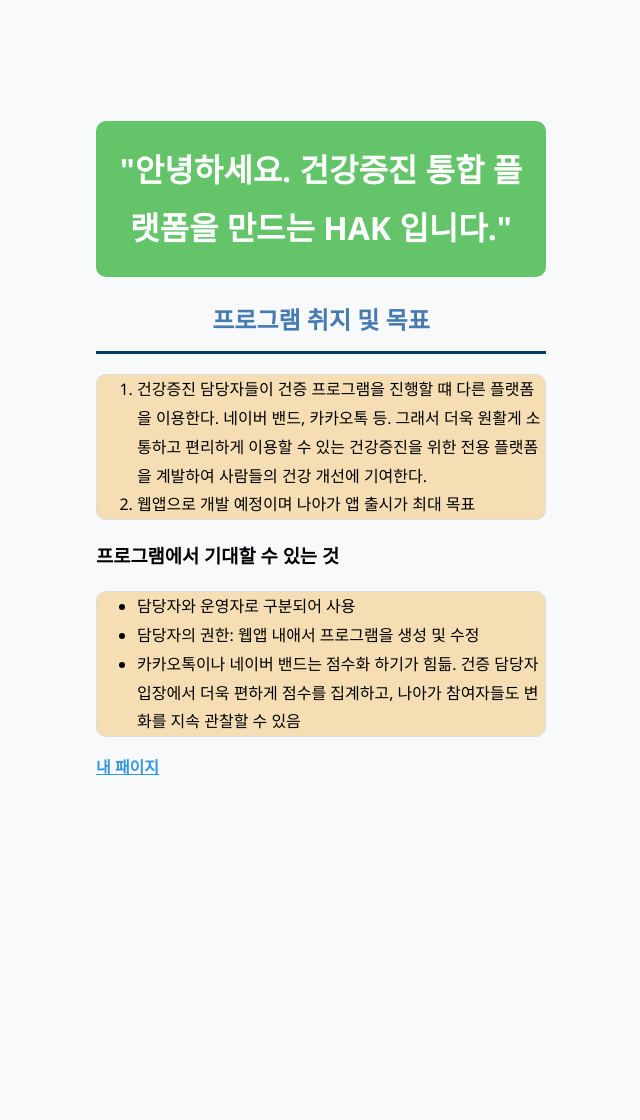
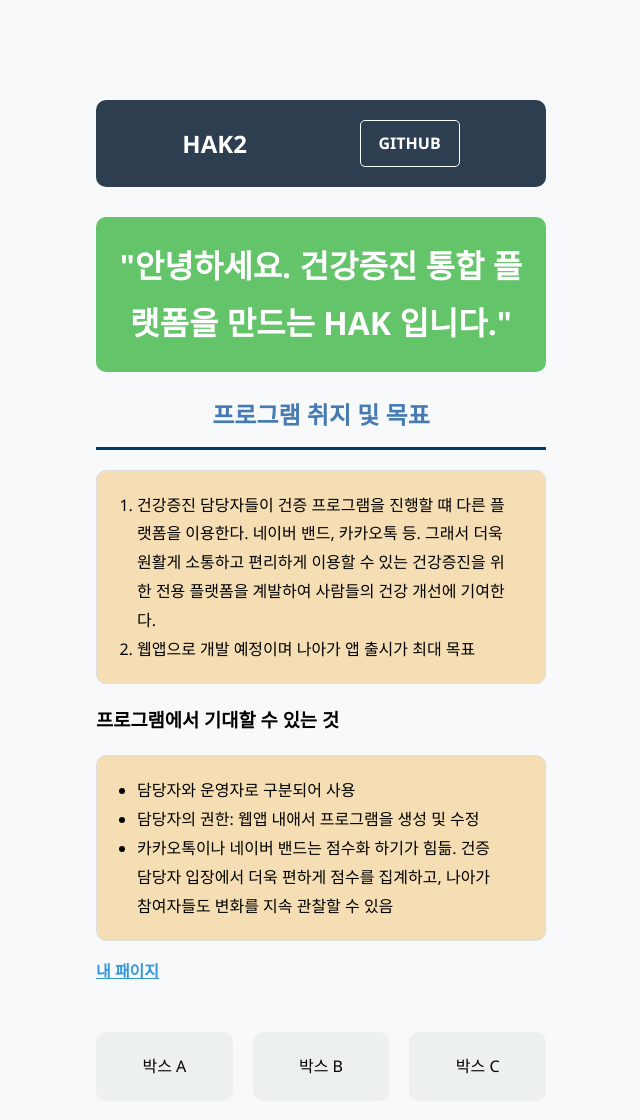
Before and after one commit to HAK2-DEV/health-platform, a plain HTML site: page index.html in a window 1280 px wide. Shown: the whole page, without its empty margins (4-644 px from the left). Before the commit the page ends 882 px from the top, so only its background shows below. Drawn offline with Linux system fonts and the light colour scheme.

Commit message:
flexbox 완성

```diff
--- a/index.html
+++ b/index.html
@@ -4,47 +4,15 @@
     <meta charset="UTF-8">
     <meta name="viewport" content="width=device-width, initial-scale=1.0">
     <title> HAK2 건강증진 프로그램 개발</title>
-    <style>
-        h1 {
-            color: white;
-            background-color: #64c46a;
-            padding: 20px;
-            text-align: center;
-            border-radius: 10px;
-
-        }
-
-        h2 {
-            color: #457bb2;
-            border-bottom: 3px solid #003c67;
-            padding-bottom: 10px;
-            text-align: center;
-        }
-
-        body {
-            font-family: 'segoe UI', Arial, sans-serif;
-            max-width:  450px;
-            margin: 0;
-            padding: 100px;
-            background-color: #f8f9fa;
-            line-height: 1.8;
-        }
-
-        ul, ol {
-            background-color:  wheat   ;
-            padding: 20px, 40px;
-            border-radius: 10px;
-            border:  1px solid #ddd;
-
-        }
-
-        a{
-            color : #3498db;
-            font-weight:  bold;;
-        }
-    </style>
+    <link rel="stylesheet" href="style.css">
+    <link rel="icon" href="favicon.ico">
 </head>
 <body>
+    <div class="header">
+        <div class="logo">HAK2 </div>
+        <a href="https://GITHUB.COM/HAk2-DEV"> GITHUB </a>
+    </div>
+
     <h1> "안녕하세요. 건강증진 통합 플랫폼을 만드는 HAK 입니다."</h1>
     <h2> 프로그램 취지 및 목표 </h2>
 
@@ -65,6 +33,12 @@
 
      <a href="https://GITHUB.COM/HAK2-DEV"> 내 패이지 </a>
 
+     <div class="container">
+        <p> 박스 A</p>
+        <p> 박스 B</p>
+        <p> 박스 C</p>
+
+     </div>
 </body>
 <!--  주석을 달아보아요 -->
 </html>
--- /dev/null
+++ b/style.css
@@ -0,0 +1,77 @@
+        h1 {
+            color: white;
+            background-color: #64c46a;
+            padding: 20px;
+            text-align: center;
+            border-radius: 10px;
+
+        }
+
+        h2 {
+            color: #457bb2;
+            border-bottom: 3px solid #003c67;
+            padding-bottom: 10px;
+            text-align: center;
+        }
+
+        body {
+            font-family: 'segoe UI', Arial, sans-serif;
+            max-width:  450px;
+            margin: 0;
+            padding: 100px;
+            background-color: #f8f9fa;
+            line-height: 1.8;
+        }
+
+        ul, ol {
+            background-color:  wheat   ;
+            padding: 20px 40px;
+            border-radius: 10px;
+            border:  1px solid #ddd;
+
+        }
+
+        a{
+            color : #3498db;
+            font-weight:  bold;
+        }
+
+        .container {
+            display: flex;
+            justify-content: space-between;
+            gap: 20px;
+            margin-top: 30px;
+        }
+
+        .container p {
+            flex:  1;
+            background-color: #ecf0f1;
+            padding: 20px;
+            border-radius: 10px;
+            text-align: center;
+        }
+
+        .header {
+            display: flex;
+            justify-content:  space-around;
+            align-items: center;
+            padding: 20px 30px;
+            background-color:  #2c3e50;
+            color: white;
+            margin-bottom: 30px;
+            border-radius: 10px
+        }
+
+        .logo {
+            font-size: 24px;
+            font-weight: bold;
+
+        }
+
+        .header a {
+            color: white;
+            text-decoration: none;
+            padding: 8px 18px;
+            border: 1px solid white;
+            border-radius: 5px;
+        }
```
Also changed, not shown: favicon.ico (added).
